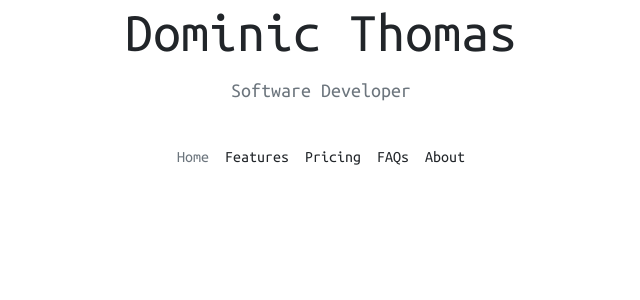
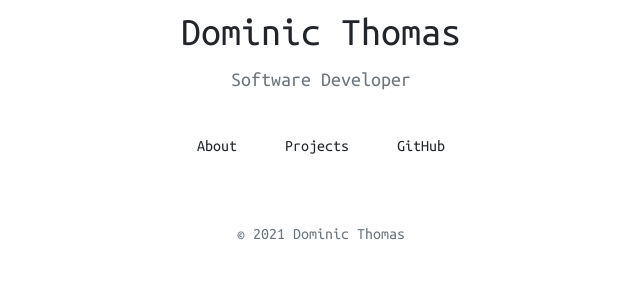
Before and after one commit to domtom1126/site, a Flask app: page / in a window 1280 px wide. Shown: the top 300 px of the page, without its empty margins (319-959 px from the left). Run offline with Flask 2, Linux system fonts and the light colour scheme.

Commit message:
Added navbar and footer

```diff
--- a/templates/home.html
+++ b/templates/home.html
@@ -21,8 +21,8 @@
 
 <body>
 
-  <div class="text-center">
-    <h1 class="display-4 fw-thin">Dominic Thomas</h1>
+  <div class="text-center mt-2">
+    <h1 class="display-6 fw-thin"><a href="/" class="link-dark nav-link">Dominic Thomas</a></h1>
 
     <div class="col-lg-6 mx-auto">
       <p class="lead text-muted">Software Developer</p>
@@ -33,20 +33,23 @@
   <div class="container">
     <header class="d-flex flex-wrap align-items-center justify-content-center justify-content-md-between py-3 mb-4">
       <a href="/" class="d-flex align-items-center col-md-3 mb-2 mb-md-0 text-dark text-decoration-none">
-        <svg class="bi me-2" width="40" height="32" role="img" aria-label="Bootstrap"><use xlink:href="#bootstrap"/></svg>
       </a>
 
       <ul class="nav col-12 col-md-auto mb-2 justify-content-center mb-md-0">
-        <li><a href="#" class="nav-link px-2 link-secondary">Home</a></li>
-        <li><a href="#" class="nav-link px-2 link-dark">Features</a></li>
-        <li><a href="#" class="nav-link px-2 link-dark">Pricing</a></li>
-        <li><a href="#" class="nav-link px-2 link-dark">FAQs</a></li>
-        <li><a href="#" class="nav-link px-2 link-dark">About</a></li>
+        <li><a href="/about" class="nav-link px-4 link-dark">About</a></li>
+        <li><a href="/projects" class="nav-link px-4 link-dark">Projects</a></li>
+        <li><a href="https://www.github.com/domtom1126" class="nav-link px-4 link-dark" target="_blank">GitHub</a></li>
       </ul>
 
       <div class="col-md-3 text-end">
       </div>
     </header>
+    <div class="container">
+      <footer class="py-3 my-4">
+        <p class="text-center text-muted">&copy; 2021 Dominic Thomas</p>
+      </footer>
+    </div>
+
   </div>
 </body>
 
```
